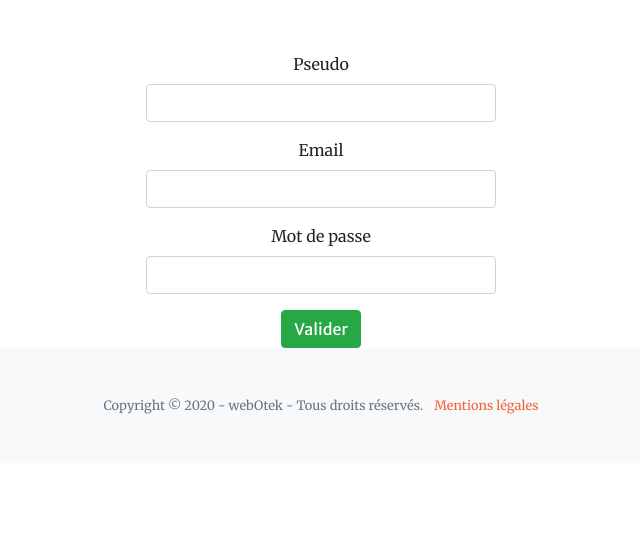
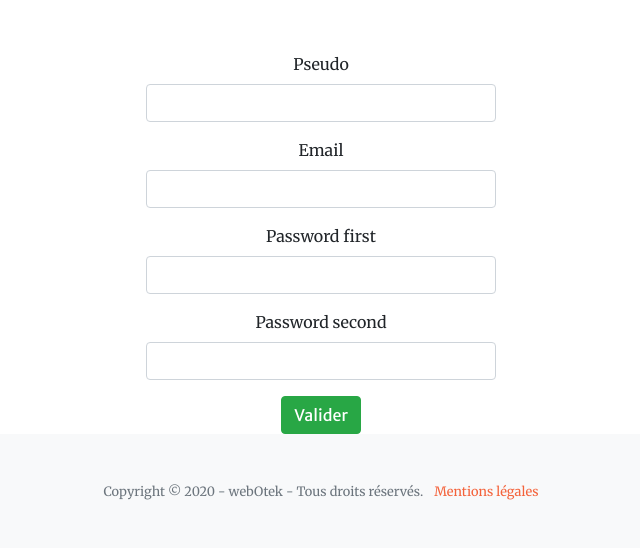
Before and after one commit to lutinmaviou/webotek, a Symfony app: template templates/form/sign_in.html.twig in a window 1280 px wide. Shown: the part 76-624 px from the top of the page, without its empty margins (319-959 px from the left). Run offline with Twig, Linux system fonts and the light colour scheme; the template is opened without the code that fills it, so the values that code supplies are empty; form fields are guessed from the names that the template uses; some libraries are stand-ins or nearby versions.

Commit message:
feat(sign-in form): add a password confirmation field

```diff
--- a/templates/form/sign_in.html.twig
+++ b/templates/form/sign_in.html.twig
@@ -12,7 +12,8 @@ Inscription - webOtek - La grande bibliothèque en ligne
             {{ form_errors(sign_in_form) }}
             {{ form_row(sign_in_form.pseudo, {'label': 'Pseudo'}) }}
             {{ form_row(sign_in_form.email, {'label': 'Email'}) }}
-            {{ form_row(sign_in_form.password, {'label': 'Mot de passe'}) }}
+            {{ form_row(sign_in_form.password.first) }}
+            {{ form_row(sign_in_form.password.second) }}
             <button type="submit" class="btn btn-success">Valider</button>
             {{ form_end(sign_in_form) }}
 
--- a/templates/security/login.html.twig
+++ b/templates/security/login.html.twig
@@ -16,7 +16,7 @@
                 <input type="email" value="{{ last_username }}" name="email" id="inputEmail" class="form-control"
                     required autofocus>
                 <label for="inputPassword" class="mt-4">Mot de passe</label>
-                <input type="password" name="password" id="inputPassword" class="form-control">
+                <input type="password" name="password" id="inputPassword" class="form-control" required>
                 {#}
                 <div class="checkbox mb-3">
                     <label for=""><input type="checkbox" value="remember-me">Se souvenir de moi
```
Also changed, not shown: src/Form/RegisterType.php (+6 -1 lines).
